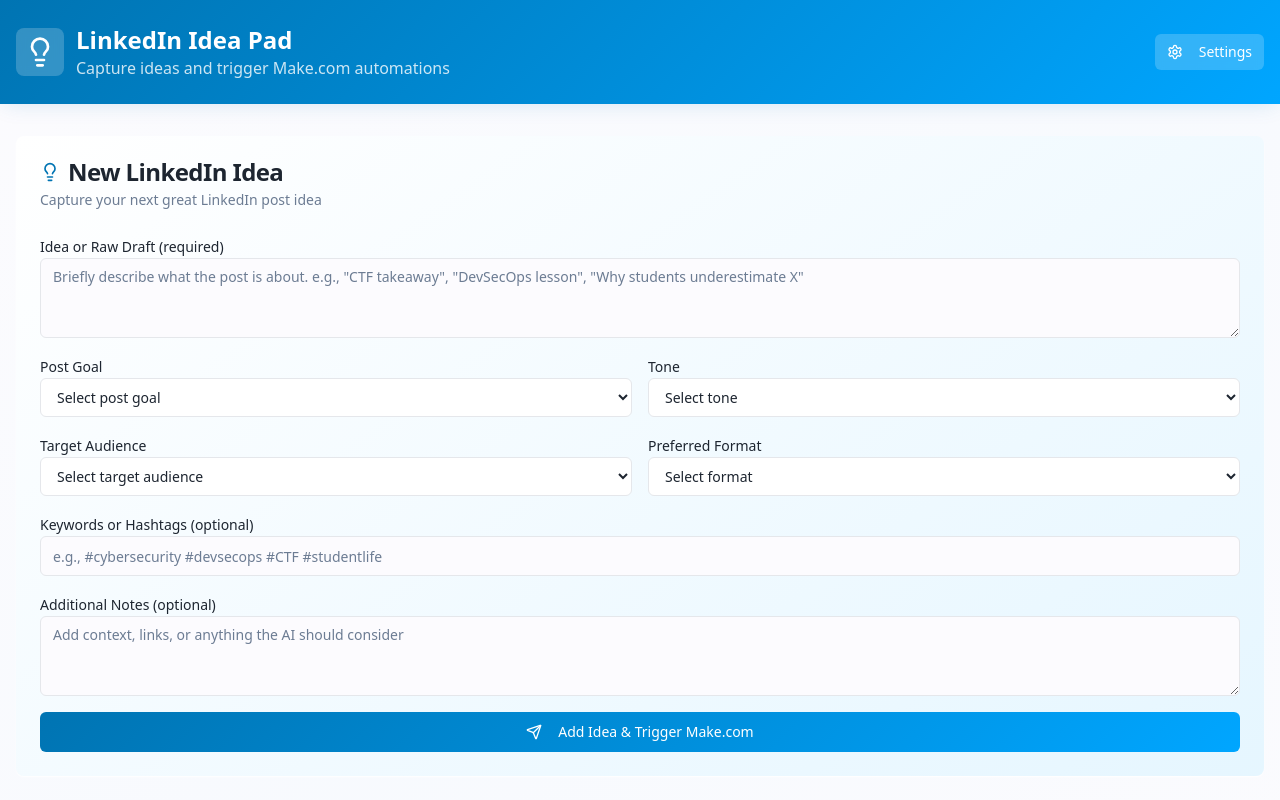
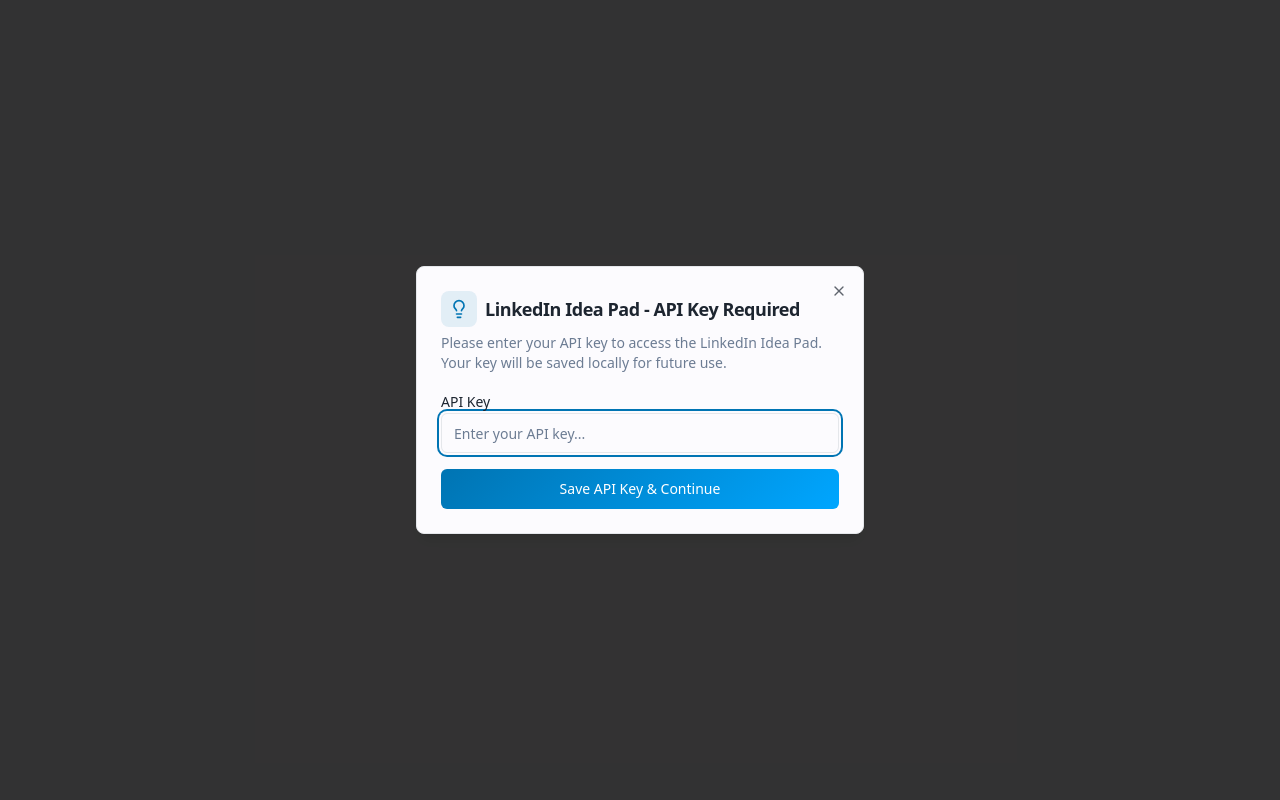
Before and after one commit to AbdullahGheith/idea-flow-linked, a React (Vite) app: page / in a window 1280 px wide. Shown: the top 800 px of the page. Built offline with nearby package versions, Linux system fonts and the light colour scheme.

Commit message:
Implement API key authentication
Add API key input with local storage.
Add button to re-enter API key in main application.

```diff
--- a/src/components/LinkedInIdeaPad.tsx
+++ b/src/components/LinkedInIdeaPad.tsx
@@ -34,6 +34,9 @@ export default function LinkedInIdeaPad() {
   });
   const [webhookUrl, setWebhookUrl] = useState('');
   const [isLoading, setIsLoading] = useState(false);
+  const [apiKey, setApiKey] = useState('');
+  const [tempApiKey, setTempApiKey] = useState('');
+  const [showApiKeyDialog, setShowApiKeyDialog] = useState(false);
   const { toast } = useToast();
 
   // Form options
@@ -73,12 +76,18 @@ export default function LinkedInIdeaPad() {
   useEffect(() => {
     const savedIdeas = localStorage.getItem('linkedin-ideas');
     const savedWebhook = localStorage.getItem('make-webhook-url');
+    const savedApiKey = localStorage.getItem('linkedin-pad-api-key');
 
     if (savedIdeas) {
       setIdeas(JSON.parse(savedIdeas));
     }
     if (savedWebhook) {
       setWebhookUrl(savedWebhook);
+    }
+    if (savedApiKey) {
+      setApiKey(savedApiKey);
+    } else {
+      setShowApiKeyDialog(true);
     }
   }, []);
 
@@ -92,6 +101,36 @@ export default function LinkedInIdeaPad() {
   const saveWebhookUrl = (url: string) => {
     setWebhookUrl(url);
     localStorage.setItem('make-webhook-url', url);
+  };
+
+  // Save API key
+  const saveApiKey = () => {
+    if (!tempApiKey.trim()) {
+      toast({
+        title: "API Key Required",
+        description: "Please enter your API key to continue.",
+        variant: "destructive",
+      });
+      return;
+    }
+
+    setApiKey(tempApiKey);
+    localStorage.setItem('linkedin-pad-api-key', tempApiKey);
+    setShowApiKeyDialog(false);
+    setTempApiKey('');
+
+    toast({
+      title: "API Key Saved",
+      description: "Your API key has been saved successfully.",
+    });
+  };
+
+  // Clear API key and show dialog
+  const reenterApiKey = () => {
+    setApiKey('');
+    setTempApiKey('');
+    localStorage.removeItem('linkedin-pad-api-key');
+    setShowApiKeyDialog(true);
   };
 
   // Trigger Make.com webhook
@@ -115,6 +154,7 @@ export default function LinkedInIdeaPad() {
         },
         mode: "no-cors",
         body: JSON.stringify({
+          apiKey: apiKey,
           ideaOrDraft: idea.ideaOrDraft,
           postGoal: idea.postGoal,
           tone: idea.tone,
@@ -200,6 +240,45 @@ export default function LinkedInIdeaPad() {
   };
 
   return (
+    <>
+      {/* API Key Dialog */}
+      <Dialog open={showApiKeyDialog} onOpenChange={() => {}}>
+        <DialogContent className="sm:max-w-md" onPointerDownOutside={(e) => e.preventDefault()}>
+          <DialogHeader>
+            <DialogTitle className="flex items-center space-x-2">
+              <div className="p-2 bg-primary/10 rounded-lg">
+                <Lightbulb className="h-5 w-5 text-primary" />
+              </div>
+              <span>LinkedIn Idea Pad - API Key Required</span>
+            </DialogTitle>
+            <DialogDescription>
+              Please enter your API key to access the LinkedIn Idea Pad. Your key will be saved locally for future use.
+            </DialogDescription>
+          </DialogHeader>
+          <div className="space-y-4">
+            <div>
+              <Label htmlFor="apikey">API Key</Label>
+              <Input
+                id="apikey"
+                type="password"
+                placeholder="Enter your API key..."
+                value={tempApiKey}
+                onChange={(e) => setTempApiKey(e.target.value)}
+                onKeyDown={(e) => e.key === 'Enter' && saveApiKey()}
+              />
+            </div>
+            <Button
+              onClick={saveApiKey}
+              className="w-full bg-gradient-primary hover:shadow-glow transition-all duration-300"
+            >
+              Save API Key & Continue
+            </Button>
+          </div>
+        </DialogContent>
+      </Dialog>
+
+      {/* Main Application - only show when API key exists */}
+      {apiKey && (
         <div className="min-h-screen bg-gradient-to-br from-background via-accent/20 to-background">
           {/* Header */}
           <div className="bg-gradient-hero shadow-elegant">
@@ -214,6 +293,16 @@ export default function LinkedInIdeaPad() {
                     <p className="text-white/80">Capture ideas and trigger Make.com automations</p>
                   </div>
                 </div>
+
+                <div className="flex items-center space-x-2">
+                  <Button
+                    variant="secondary"
+                    size="sm"
+                    className="bg-white/20 backdrop-blur-sm border-white/20 text-white hover:bg-white/30"
+                    onClick={reenterApiKey}
+                  >
+                    Change API Key
+                  </Button>
 
                   <Dialog>
                     <DialogTrigger asChild>
@@ -245,6 +334,7 @@ export default function LinkedInIdeaPad() {
                       </div>
                     </DialogContent>
                   </Dialog>
+                </div>
               </div>
             </div>
           </div>
@@ -453,5 +543,7 @@ export default function LinkedInIdeaPad() {
           </div>
           </div>
         </div>
+      )}
+    </>
   );
 }
```
Lines whose indentation alone changed are shown as unchanged.
